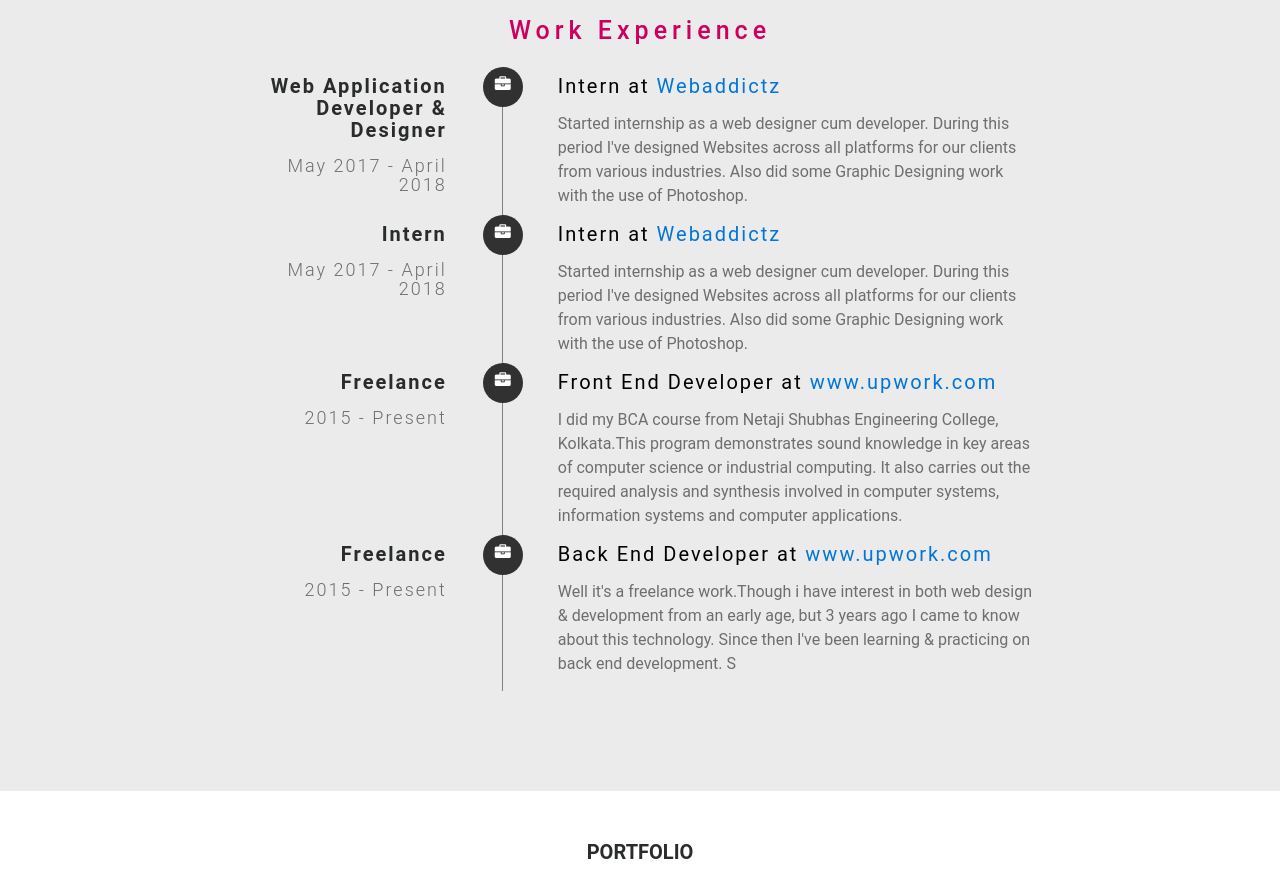
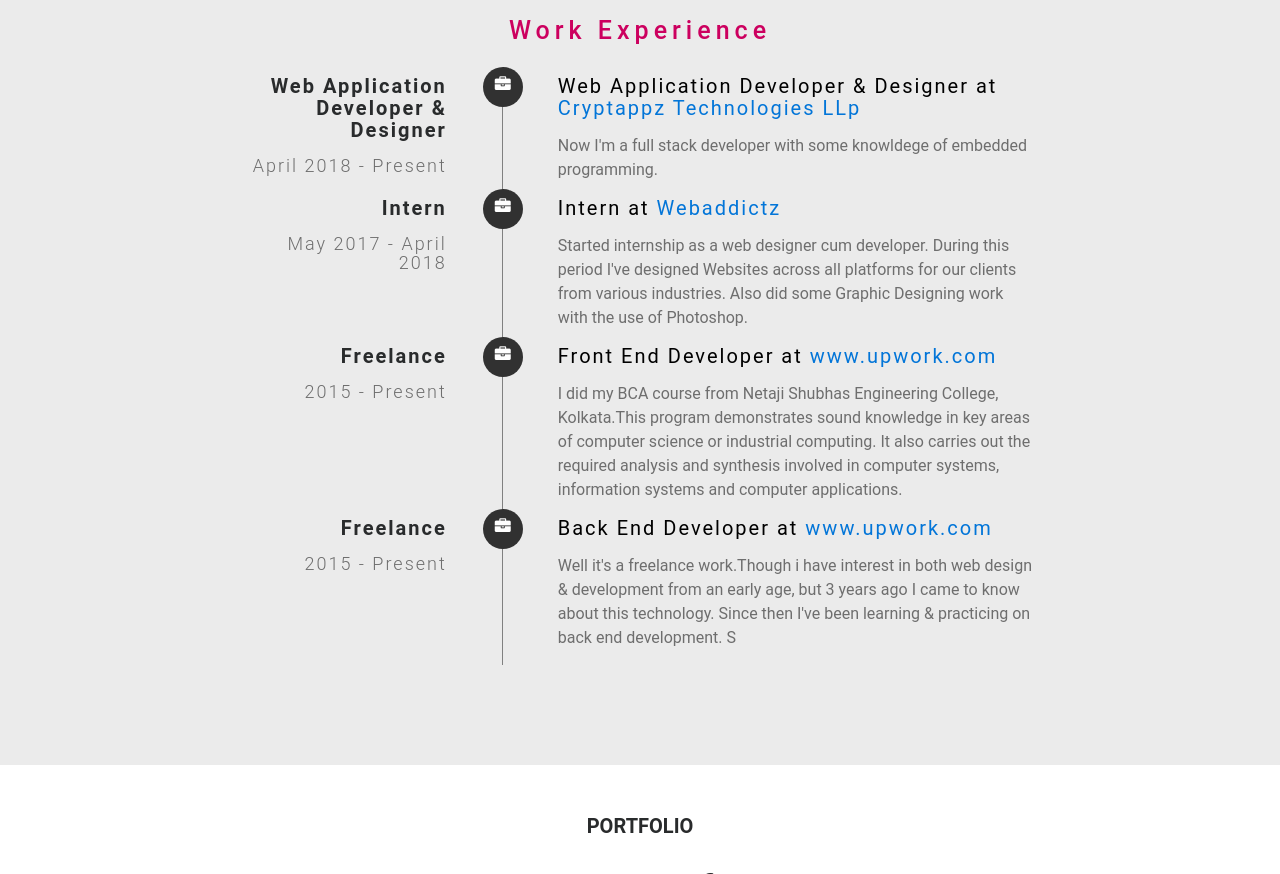
Before and after one commit to jittu92/jittu92.github.io, a plain HTML site: page index.html in a window 1280 px wide. Shown: the part 2686-3560 px from the top of the page. Drawn offline with Linux system fonts and the light colour scheme; a script that the page names is missing; files whose address does not match are found by name; a web font is replaced by a local one.

Commit message:
changes commit

```diff
--- a/index.html
+++ b/index.html
@@ -547,7 +547,7 @@
                     <div class="row">
                         <div class="col-sm-4">
                             <h4>Web Application Developer & Designer</h4>
-                            <h5>May 2017 - April 2018</h5>
+                            <h5>April 2018 - Present</h5>
                         </div>
                         <div class="col-sm-8">
                             <i class="fa fa-briefcase resumeIcon"></i>
@@ -555,8 +555,8 @@
                                 <h4>Intern</h4>
                                 <h5>May 2017 - Present</h5>
                             </div>
-                            <h5>Intern at <a href="http://www.webaddictz.in/" target="_blank">Webaddictz</a></h5>
-                            <p>Started internship as a web designer cum developer. During this period I've designed Websites across all platforms for our clients from various industries. Also did some Graphic Designing work with the use of Photoshop.</p>
+                            <h5>Web Application Developer & Designer at <a href="http://www.cryptappz.com/" target="_blank">Cryptappz Technologies LLp</a></h5>
+                            <p>Now I'm a full stack developer with some knowldege of embedded programming.</p>
                         </div>
                     </div>
                     <div class="row">
```
